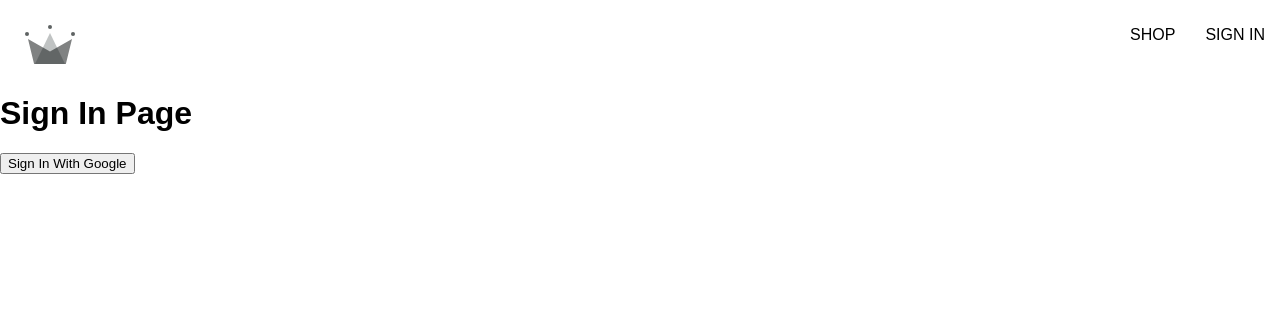
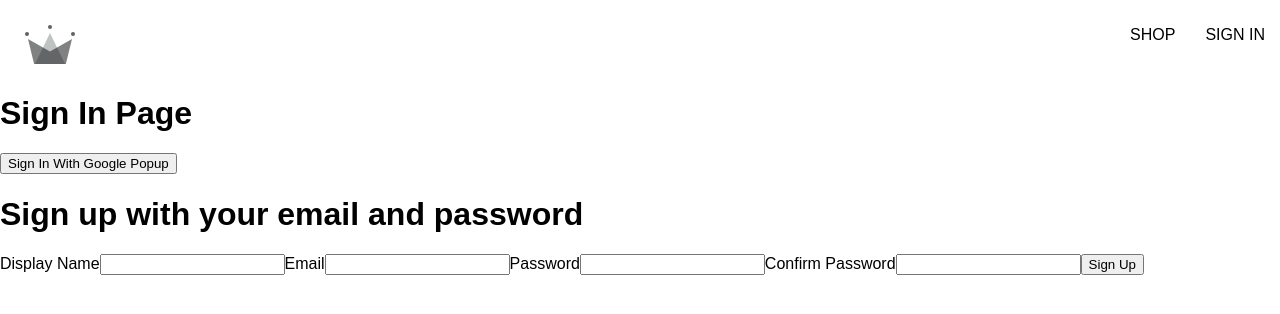
Before and after one commit to xCarter93/crown-clothing, a React (Create React App) app: page /signin in a window 1280 px wide. Shown: the top 314 px of the page. Built offline with nearby package versions, Linux system fonts and the light colour scheme; a web font is replaced by a local one.

Commit message:
Added sign up form

```diff
--- /dev/null
+++ b/src/components/sign-up/sign-up.component.jsx
@@ -0,0 +1,65 @@
+import { useState } from "react";
+
+const defaultFormFields = {
+	displayName: "",
+	email: "",
+	password: "",
+	confirmPassword: "",
+};
+
+const SignUpForm = () => {
+	const [formFields, setFormFields] = useState(defaultFormFields);
+	const { displayName, email, password, confirmPassword } = formFields;
+
+	// console.log(formFields);
+
+	const handleChange = (event) => {
+		const { name, value } = event.target;
+		setFormFields({ ...formFields, [name]: value });
+	};
+
+	return (
+		<>
+			<div>
+				<h1>Sign up with your email and password</h1>
+				<form onSubmit={() => {}}>
+					<label htmlFor="">Display Name</label>
+					<input
+						type="text"
+						required
+						name="displayName"
+						onChange={handleChange}
+						value={displayName}
+					/>
+					<label htmlFor="">Email</label>
+					<input
+						type="email"
+						required
+						name="email"
+						onChange={handleChange}
+						value={email}
+					/>
+					<label htmlFor="">Password</label>
+					<input
+						type="password"
+						required
+						name="password"
+						onChange={handleChange}
+						value={password}
+					/>
+					<label htmlFor="">Confirm Password</label>
+					<input
+						type="password"
+						required
+						name="confirmPassword"
+						onChange={handleChange}
+						value={confirmPassword}
+					/>
+					<button type="submit">Sign Up</button>
+				</form>
+			</div>
+		</>
+	);
+};
+
+export default SignUpForm;
--- a/src/routes/sign-in/sign-in.component.jsx
+++ b/src/routes/sign-in/sign-in.component.jsx
@@ -1,17 +1,29 @@
+import { useState } from "react";
+import { getRedirectResult } from "firebase/auth";
 import {
+	auth,
 	signInWithGooglePopup,
 	createUserDocumentFromAuth,
 } from "../../utils/firebase/firebase.utils";
+import SignUpForm from "../../components/sign-up/sign-up.component";
 
 const SignIn = () => {
+	useState(async () => {
+		const response = await getRedirectResult(auth);
+		if (response) {
+			const userDocRef = await createUserDocumentFromAuth(response.user);
+		}
+	}, []);
 	const logGoogleUser = async () => {
 		const { user } = await signInWithGooglePopup();
 		const userDocRef = await createUserDocumentFromAuth(user);
 	};
+
 	return (
 		<>
 			<h1>Sign In Page</h1>
-      <button onClick={logGoogleUser}>Sign In With Google</button>
+			<button onClick={logGoogleUser}>Sign In With Google Popup</button>
+			<SignUpForm />
 		</>
 	);
 };
--- a/src/utils/firebase/firebase.utils.js
+++ b/src/utils/firebase/firebase.utils.js
@@ -1,11 +1,6 @@
 // Import the functions you need from the SDKs you need
 import { initializeApp } from "firebase/app";
-import {
-  getAuth,
-  signInWithRedirect,
-  signInWithPopup,
-  GoogleAuthProvider,
-} from "firebase/auth";
+import { getAuth, signInWithPopup, GoogleAuthProvider } from "firebase/auth";
 import { getFirestore, doc, getDoc, setDoc } from "firebase/firestore";
 // TODO: Add SDKs for Firebase products that you want to use
 // https://firebase.google.com/docs/web/setup#available-libraries
@@ -22,13 +17,15 @@
 
 // Initialize Firebase
 const app = initializeApp(firebaseConfig);
-const provider = new GoogleAuthProvider();
-provider.setCustomParameters({
+const googleProvider = new GoogleAuthProvider();
+googleProvider.setCustomParameters({
 	prompt: "select_account",
 });
 
 export const auth = getAuth();
-export const signInWithGooglePopup = () => signInWithPopup(auth, provider);
+export const signInWithGooglePopup = () =>
+	signInWithPopup(auth, googleProvider);
+
 const db = getFirestore();
 
 export const createUserDocumentFromAuth = async (userAuth) => {
```
Lines whose indentation alone changed are shown as unchanged.
